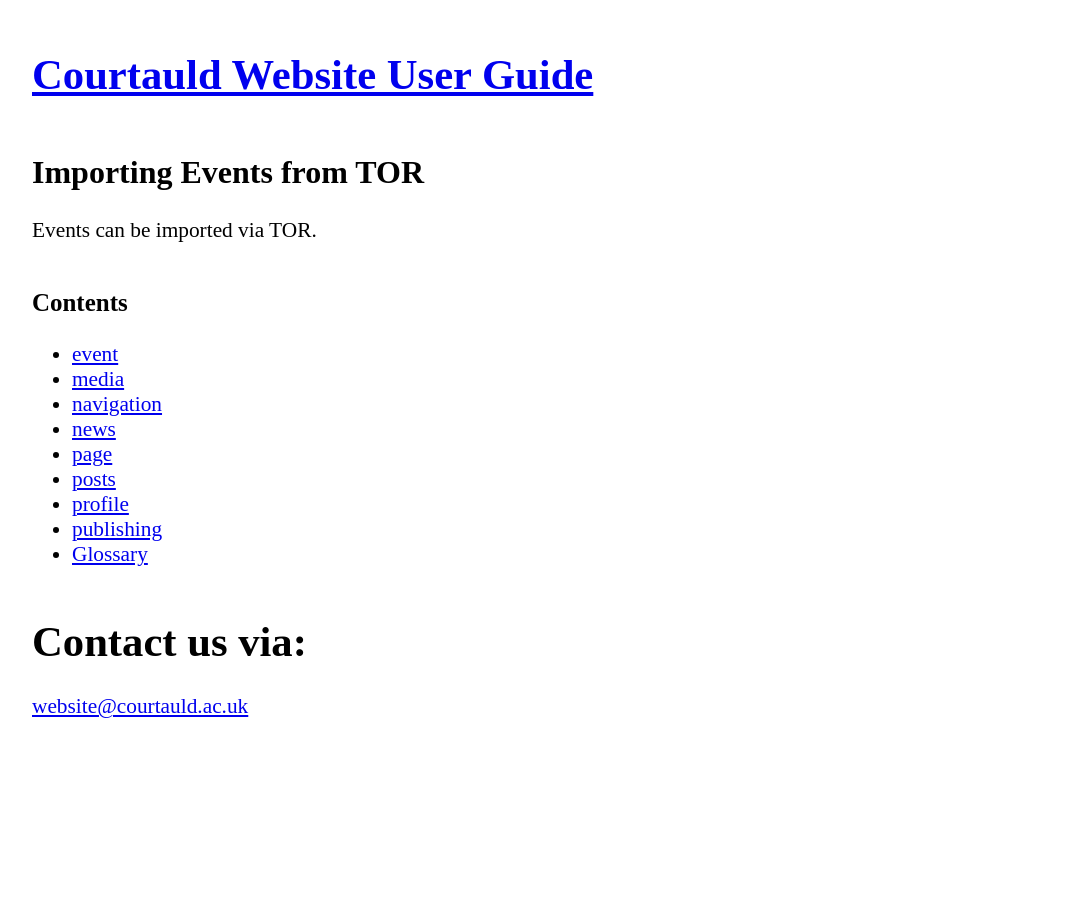
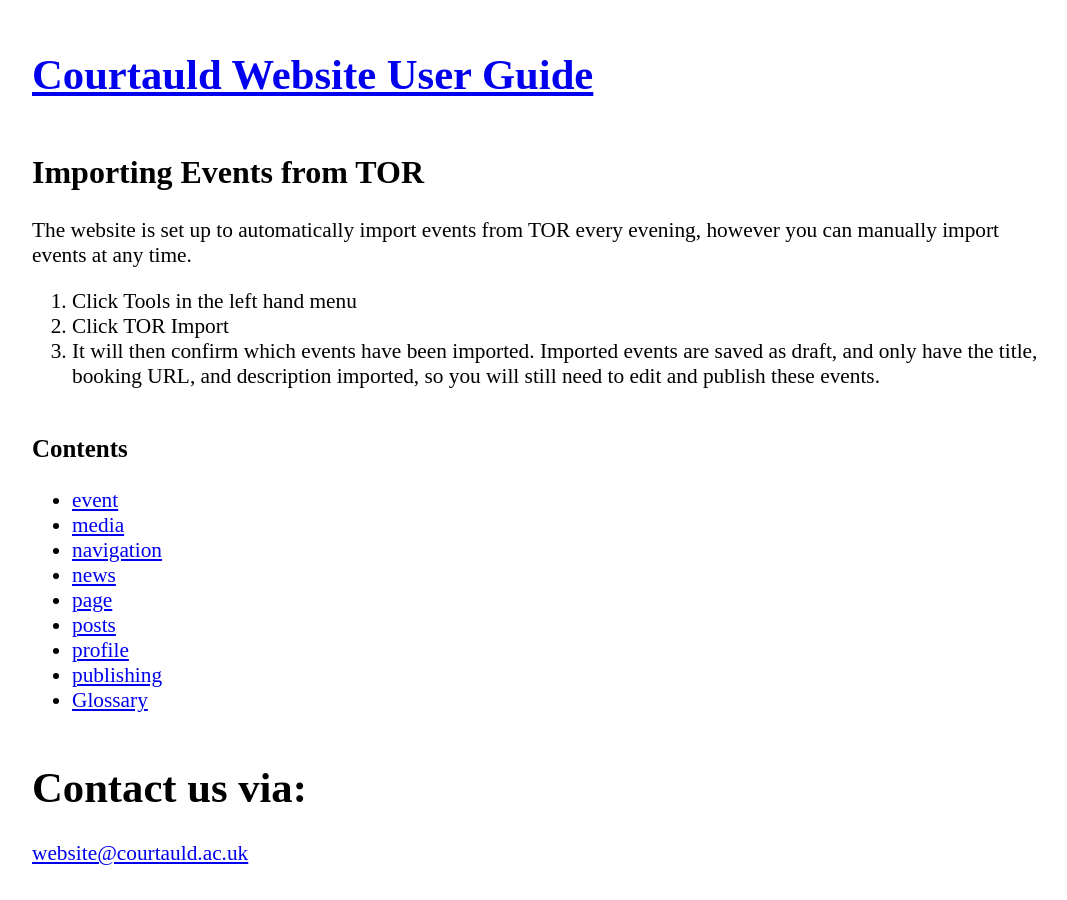
Before and after one commit to Courtauld/guide, a Jekyll site: the page built from _event/import-event.md, in a window 1280 px wide. Shown: the whole page, without its empty margins (96-1163 px from the left). Built offline with Jekyll 4.4.1, drawn with Linux system fonts in a browser that asks for light colours.

Commit message:
Add copy to page

```diff
--- a/_event/import-event.md
+++ b/_event/import-event.md
@@ -1,4 +1,9 @@
 ---
 title: Importing Events from TOR
 ---
-Events can be imported via TOR.
+The website is set up to automatically import events from TOR every evening, however you can manually import events at any time.
+
+1. Click Tools in the left hand menu
+2. Click TOR Import
+3. It will then confirm which events have been imported.
+Imported events are saved as draft, and only have the title, booking URL, and description imported, so you will still need to edit and publish these events.
```
